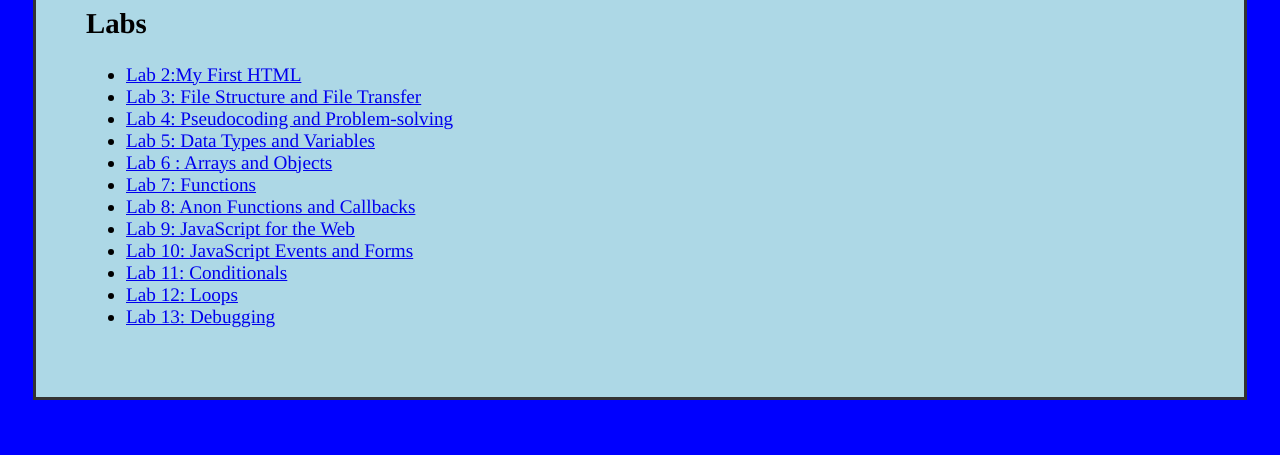
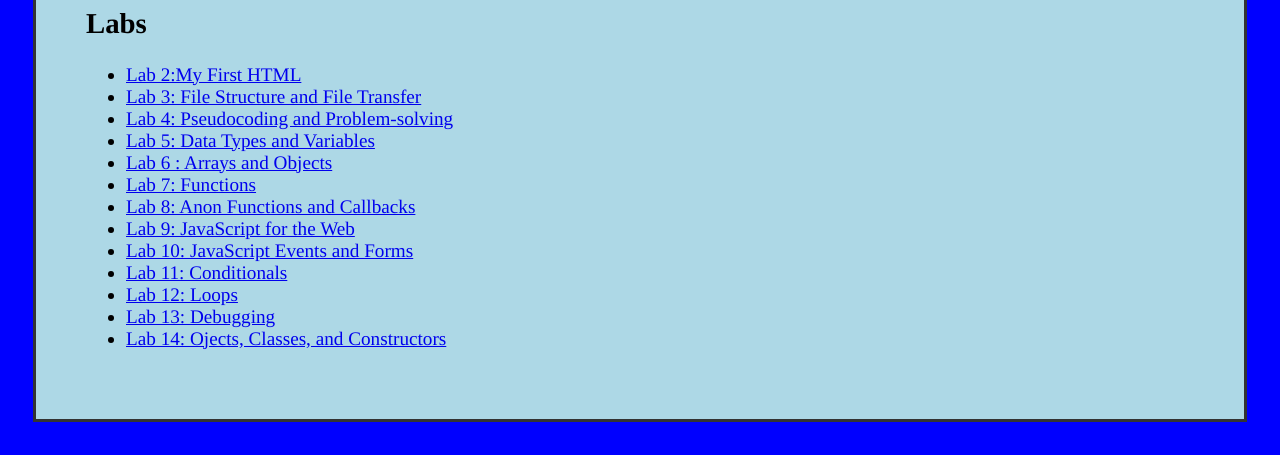
Before and after one commit to Mowen27/cst252, a plain HTML site: page index.html in a window 1280 px wide. Shown: the part 786-1241 px from the top of the page. Before the commit the page ends 1219 px from the top, so only its background shows below. Drawn offline with Linux system fonts and the light colour scheme.

Commit message:
Update index.html

```diff
--- a/index.html
+++ b/index.html
@@ -28,6 +28,7 @@
 		<li><a href="lab11/index.html">Lab 11: Conditionals</a></li>
 		<li><a href="lab12/index.html">Lab 12: Loops</a></li>
 		<li><a href="lab12/index.html">Lab 13: Debugging</a></li>
+		<li><a href="lab14/index.html">Lab 14: Ojects, Classes, and Constructors</a></li>
 	</ul>
 </div>
 </div>
```
